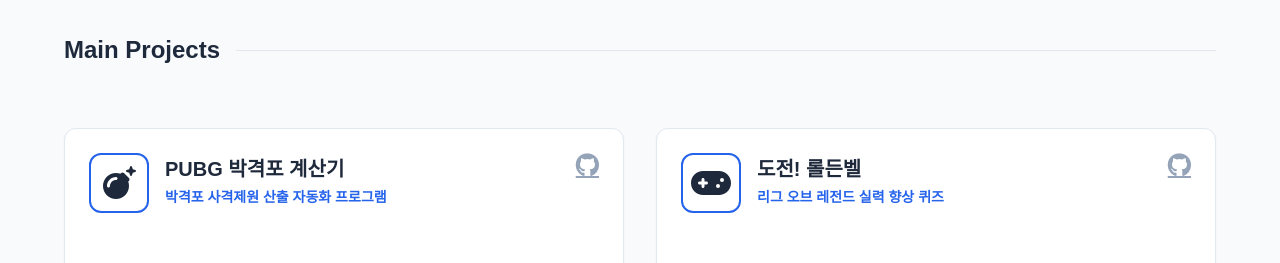
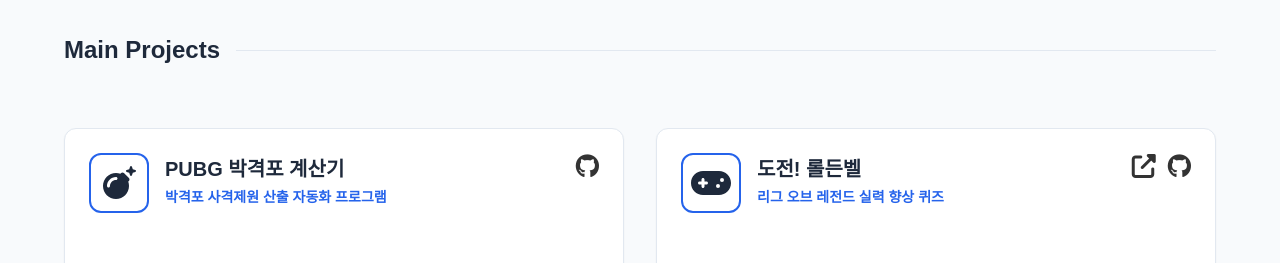
Before and after one commit to sisu-01/sisu-01.github.io, a React (Vite) app: page / in a window 1280 px wide. Shown: the part 1180-1443 px from the top of the page. Built offline with nearby package versions, Linux system fonts and the light colour scheme; a web font is replaced by a local one.

Commit message:
serviceUrl 추가

```diff
--- a/src/components/Projects/Projects.module.css
+++ b/src/components/Projects/Projects.module.css
@@ -91,19 +91,21 @@
   margin-bottom: 0;
 }
 
-/* 우측 상단 깃허브 아이콘 */
-.githubIcon {
-  color: var(--slate-400);
-  font-size: 1.5rem; /* 아이콘 크기 확보 */
-  margin-left: 1rem;
-  transition: color 0.2s ease;
-  display: inline-flex;
+.linkIcons {
+  display: flex;
+  gap: 12px; /* 아이콘 사이 간격 */
   align-items: center;
-  justify-content: center;
 }
 
-.githubIcon:hover {
-  color: var(--slate-800);
+/* 개별 아이콘 스타일 (기존 githubIcon 스타일 재활용) */
+.iconLink {
+  color: #333; /* 테마에 맞게 색상 변경 필요 */
+  font-size: 1.5rem;
+  transition: color 0.2s ease-in-out;
+}
+
+.iconLink:hover {
+  color: #007bff; /* 마우스 오버 시 색상 (예: 파란색) */
 }
 
 .summary {
--- a/src/components/Projects/Projects.tsx
+++ b/src/components/Projects/Projects.tsx
@@ -22,7 +22,7 @@
     <div className={isMain ? styles.mainGrid : styles.sideGrid}>
       {projects.map((project) => (
         <div key={project.title} className={styles.card}>
-          {/* 헤더 영역: 제목과 깃허브 아이콘이 양 옆으로 배치됨 */}
+          {/* 헤더 영역: 제목과 링크 아이콘들이 양 옆으로 배치됨 */}
           <div className={styles.cardHeader}>
             <div className={styles.titleWrapper}>
               <div className={styles.titleImg}>
@@ -33,15 +33,37 @@
                 <p className={styles.subtitle}>{project.subtitle}</p>
               </div>
             </div>
-            {/* 이 부분이 우측 상단에 위치하게 됩니다 */}
-            {project.repoUrl && (
-              <a href={project.repoUrl} target="_blank" rel="noopener noreferrer" className={styles.githubIcon}>
-                <i className="fab fa-github"></i>
-              </a>
-            )}
+
+            {/* 우측 상단 링크 아이콘 영역 (서비스 URL 및 깃허브) */}
+            <div className={styles.linkIcons}>
+              {project.serviceUrl && (
+                <a
+                  href={project.serviceUrl}
+                  target="_blank"
+                  rel="noopener noreferrer"
+                  className={styles.iconLink}
+                  title="서비스 바로가기"
+                >
+                  <i className="fas fa-external-link-alt"></i>
+                </a>
+              )}
+              {project.repoUrl && (
+                <a
+                  href={project.repoUrl}
+                  target="_blank"
+                  rel="noopener noreferrer"
+                  className={styles.iconLink}
+                  title="GitHub 저장소"
+                >
+                  <i className="fab fa-github"></i>
+                </a>
+              )}
+            </div>
           </div>
+
           <Carousel images={project.images} />
           <div className={styles.summary}>{project.summary}</div>
+
           {project.techStack.length > 0 && (
             <div className={styles.content}>
               <Tags techStack={project.techStack} getCategories={getCategories} />
@@ -49,6 +71,7 @@
               <TechStack techStack={project.techStack} getCategories={getCategories} />
             </div>
           )}
+
           <div className={styles.etc}>{project.etc}</div>
         </div>
       ))}
--- a/src/ts/projects.ts
+++ b/src/ts/projects.ts
@@ -173,7 +173,8 @@
       }
     ],
     etc: "생성형 Ai 덕분에 디자이너 없이 고퀄리티의 이미지 소스로 제작 할 수 있었다.\n\n사용자들은 글을 잘 읽지 않는다. 설명글보다 명확한 UX가 중요하다는 것을 느꼈다.",
-    repoUrl: "https://github.com/sisu-01/lol_nextjs"
+    repoUrl: "https://github.com/sisu-01/lol_nextjs",
+    serviceUrl: "https://www.lol-updown.com/"
   },
   {
     title: "게임 개발 협업 툴",
@@ -210,7 +211,8 @@
       {type: "인프라", tags: ["Vercel"], contents: []}
     ],
     etc: "처음으로 팀 프로젝트를 해봤는데, 기획자가 고안한 기능과 레이아웃만 보고 개발하면서 보완 사항 건의하고 추가하는 이 흐름이 참 좋았다. 구상은 기획자에게 맡기고 안 하고 개발에만 집중하니까 개발 속도가 빠름을 느꼈다.",
-    repoUrl: "https://github.com/sisu-01/game-dev-coop"
+    repoUrl: "https://github.com/sisu-01/game-dev-coop",
+    serviceUrl: "https://game-dev-coop.vercel.app"
   },
   {
     title: "써브웨이 라벨 프린터",
@@ -240,7 +242,8 @@
       }
     ],
     etc: "내가 주도해서 만들어서 돈 벌어서 아마 지금도 써브웨이 범계점에서 쓰이고있을텐데 기분이 째져~",
-    repoUrl: "https://github.com/sisu-01/subway-label-printer"
+    repoUrl: "https://github.com/sisu-01/subway-label-printer",
+    serviceUrl: "https://subway-label-printer.vercel.app/"
   },
   {
     title: "카연갤 북마크",
@@ -294,7 +297,8 @@
       }
     ],
     etc: "처음으로 JS 라이브러리 사용해봤는데 놀라운 편의성에 감탄했다.",
-    repoUrl: "https://github.com/sisu-01/cartoon_nextjs"
+    repoUrl: "https://github.com/sisu-01/cartoon_nextjs",
+    serviceUrl: "https://cartoon-nextjs.vercel.app/"
   },
   {
     title: "SISU",
@@ -381,7 +385,6 @@
       }
     ],
     etc: "GS 인증 획득 과정을 통해 피드백 및 개선을 반복하여 제품의 완성도를 높였습니다.",
-    repoUrl: ""
   },
   {
     title: "V-pad",
@@ -448,6 +451,5 @@
       }
     ],
     etc: "첫 담당 프로젝트, 이론만 아는 상태로 구르면서 급성장 끼요옷",
-    repoUrl: ""
   }
 ];
--- a/src/ts/types.ts
+++ b/src/ts/types.ts
@@ -19,7 +19,8 @@
   isMain: boolean;
   techStack: StackDetail[];
   etc: string;
-  repoUrl: string;
+  repoUrl?: string;
+  serviceUrl?: string;
 }
 export const EXCEPTION_SLUGS: Record<string, string> = {
   "HTML": "html5",
```
